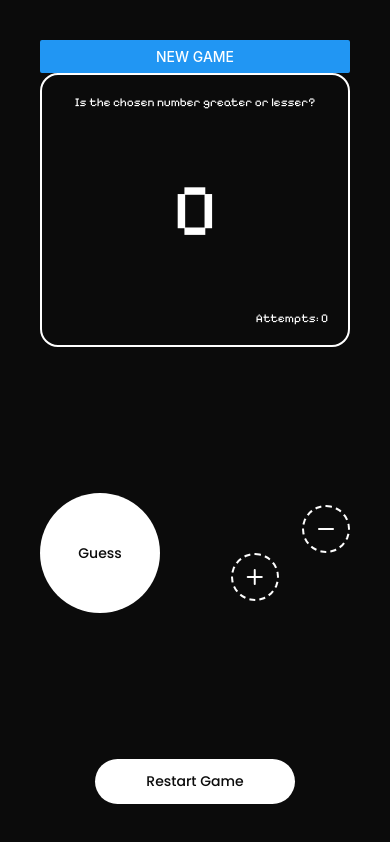
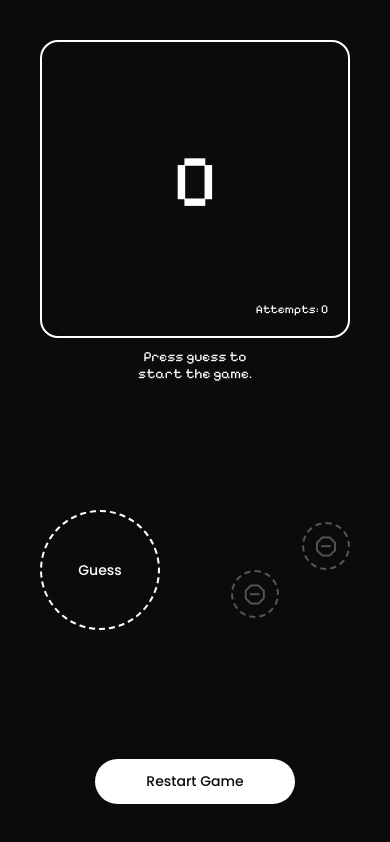
Before and after one commit to EdmirSoares/Can-it-guess-your-number-app, a React Native app: screen /GameScreen in a window 390 px wide. Built offline with nearby package versions, Linux system fonts and the light colour scheme.

Commit message:
fix: Ajustes nas funções da GameScreen, manejo de states e implementação das animações

```diff
--- a/package.json
+++ b/package.json
@@ -18,7 +18,8 @@
     "react-native-safe-area-context": "4.10.5",
     "react-native-screens": "3.31.1",
     "expo-font": "~12.0.9",
-    "expo-splash-screen": "~0.27.5"
+    "expo-splash-screen": "~0.27.5",
+    "react-native-reanimated": "~3.10.1"
   },
   "devDependencies": {
     "@babel/core": "^7.20.0",
--- a/src/components/PlayButton/index.tsx
+++ b/src/components/PlayButton/index.tsx
@@ -1,15 +1,30 @@
 import { Text, TouchableOpacity } from "react-native";
 import styles from "./styles";
+import { ReactNode } from "react";
 
 interface PlayButtonProps {
-	textButton: string;
+	textButton?: string;
+	icon?: ReactNode;
+	disabled?: boolean;
 	onPress: () => void;
 }
 
-export default function PlayButton({ textButton, onPress }: PlayButtonProps) {
+export default function PlayButton({
+	textButton,
+	icon,
+	disabled,
+	onPress,
+}: PlayButtonProps) {
 	return (
-		<TouchableOpacity style={styles.button} onPress={onPress}>
-			<Text style={styles.buttonText}>{textButton}</Text>
+		<TouchableOpacity
+			style={styles.button}
+			onPress={onPress}
+			disabled={disabled}
+		>
+			<Text style={styles.buttonText}>
+				{textButton}
+				{icon}
+			</Text>
 		</TouchableOpacity>
 	);
 }
--- a/src/components/PlayButton/styles.ts
+++ b/src/components/PlayButton/styles.ts
@@ -2,15 +2,17 @@ import { StyleSheet } from "react-native";
 
 const styles = StyleSheet.create({
 	button: {
-		backgroundColor: "#fff",
 		width: 120,
 		height: 120,
+		borderWidth: 2,
+		borderColor: "#FFF",
+		borderStyle: "dashed",
 		borderRadius: 999,
 		alignItems: "center",
 		justifyContent: "center",
 	},
 	buttonText: {
-		color: "#0B0B0B",
+		color: "#FFF",
 		fontSize: 14,
 		fontFamily: "Poppins-Medium",
 		textAlign: "center",
--- a/src/components/SecondaryButton/index.tsx
+++ b/src/components/SecondaryButton/index.tsx
@@ -4,15 +4,21 @@ import { ReactNode } from "react";
 
 interface SecondaryButtonProps {
 	onPress: () => void;
+	disabled?: boolean;
 	icon: ReactNode;
 }
 
 export default function SecondaryButton({
 	onPress,
+	disabled,
 	icon,
 }: SecondaryButtonProps) {
 	return (
-		<TouchableOpacity style={styles.button} onPress={() => onPress()}>
+		<TouchableOpacity
+			style={styles.button}
+			onPress={() => onPress()}
+			disabled={disabled}
+		>
 			{icon}
 		</TouchableOpacity>
 	);
--- a/src/screens/GameScreen/index.tsx
+++ b/src/screens/GameScreen/index.tsx
@@ -1,10 +1,11 @@
-import { Button, Text, View } from "react-native";
+import { Text, View } from "react-native";
 import styles from "./styles";
 import useApp from "./useApp";
 import PrimaryButton from "../../components/PrimaryButton";
 import PlayButton from "../../components/PlayButton";
 import SecondaryButton from "../../components/SecondaryButton";
-import { Feather } from "@expo/vector-icons";
+import { Feather, Octicons, FontAwesome6, Entypo } from "@expo/vector-icons";
+import Animated, { FadeIn } from "react-native-reanimated";
 
 export default function GameScreen() {
 	const {
@@ -12,159 +13,104 @@ export default function GameScreen() {
 		newGameHandler,
 		guessNumberMinHandler,
 		guessNumberMaxHandler,
-		userNumber2,
 		isvisible,
+		isDisabled,
 		guessRounds,
-		guessNumberMin,
-		guessNumberMax,
 		randomNumberGenerated,
 	} = useApp();
 
 	return (
 		<View style={styles.container}>
-			{/* <Button
-				title="Start Game"
-				onPress={() =>
-					randomNumberComputer({
-						min: guessNumberMin,
-						max: guessNumberMax,
-					})
-				}
-			/> */}
-			{!isvisible && (
-				<View>
-					<Button title="New Game" onPress={newGameHandler} />
-				</View>
-			)}
-			<View
-				style={{
-					flex: 2,
-					width: "100%",
-				}}
-			>
-				<View
-					style={{
-						flex: 1,
-						alignItems: "center",
-						justifyContent: "center",
-						borderWidth: 2,
-						borderRadius: 18,
-						borderColor: "#fff",
-						padding: 20,
-					}}
-				>
-					<View
-						style={{
-							width: "100%",
-							alignItems: "center",
-							justifyContent: "center",
-						}}
-					>
-						<Text
-							style={{
-								color: "#fff",
-								textAlign: "center",
-								fontFamily: "PixelifySans",
-								fontSize: 12,
-							}}
-						>
-							Is the chosen number greater or lesser?
-						</Text>
+			<View style={styles.resultContainer}>
+				<View style={styles.resultContent}>
+					<View style={styles.generatedNumberContainer}>
+						<Animated.View entering={FadeIn.duration(500)}>
+							<Text style={styles.generatedNumber}>
+								{randomNumberGenerated}
+							</Text>
+						</Animated.View>
 					</View>
-					<View
-						style={{
-							flex: 1,
-							width: "100%",
-							alignItems: "center",
-							justifyContent: "center",
-						}}
-					>
-						<Text
-							style={{
-								color: "#fff",
-								fontSize: 74,
-								fontFamily: "PixelifySans",
-							}}
-						>
-							{randomNumberGenerated}
-						</Text>
-					</View>
-					<View
-						style={{
-							alignSelf: "flex-end",
-						}}
-					>
-						<Text
-							style={{
-								color: "#fff",
-								textAlign: "center",
-								fontFamily: "PixelifySans",
-								fontSize: 12,
-							}}
-						>
+					<View style={styles.smallTextContainer}>
+						<Text style={styles.smallText}>
 							Attempts: {guessRounds}
 						</Text>
 					</View>
 				</View>
 			</View>
-			<View
-				style={{
-					flexDirection: "row",
-					alignItems: "center",
-					flex: 3,
-				}}
-			>
-				<View
-					style={{
-						flex: 1.6,
-						width: "100%",
-					}}
-				>
+			<View style={styles.descriptionTextContainer}>
+				{guessRounds > 0 ? (
+					<Text style={styles.descriptionText}>
+						{`Is the chosen number\ngreater or lesser?`}
+					</Text>
+				) : (
+					<Text style={styles.descriptionText}>
+						{`Press guess to\nstart the game.`}
+					</Text>
+				)}
+			</View>
+
+			<View style={styles.buttonsArea}>
+				<View style={styles.leftButtonArea}>
 					<PlayButton
-						textButton="Guess"
-						onPress={() =>
-							randomNumberComputer({
-								min: guessNumberMin,
-								max: guessNumberMax,
-							})
+						textButton={
+							isDisabled ? "Guess" : "Greater\nthan or less than?"
 						}
+						disabled={!isDisabled}
+						onPress={() => randomNumberComputer()}
 					/>
 				</View>
 
 				<View
-					style={{
-						flex: 1,
-						justifyContent: "center",
-						alignItems: "center",
-					}}
+					style={[
+						styles.rightButtonArea,
+						{ opacity: !isDisabled ? 1 : 0.3 },
+					]}
 				>
-					<View
-						style={{
-							alignSelf: "flex-end",
-						}}
-					>
+					<View style={styles.rightEndButtonContainer}>
 						<SecondaryButton
+							disabled={isDisabled}
 							icon={
-								<Feather name="minus" size={24} color="white" />
+								isDisabled ? (
+									<Octicons
+										name="blocked"
+										size={20}
+										color="#fff"
+									/>
+								) : (
+									<Feather
+										name="minus"
+										size={24}
+										color="white"
+									/>
+								)
 							}
 							onPress={guessNumberMinHandler}
 						/>
 					</View>
-					<View
-						style={{
-							alignSelf: "flex-start",
-						}}
-					>
+					<View style={styles.rightStartButtonContainer}>
 						<SecondaryButton
+							disabled={isDisabled}
 							icon={
-								<Feather name="plus" size={24} color="white" />
+								isDisabled ? (
+									<Octicons
+										name="blocked"
+										size={20}
+										color="#fff"
+									/>
+								) : (
+									<Feather
+										name="plus"
+										size={24}
+										color="#fff"
+									/>
+								)
 							}
 							onPress={guessNumberMaxHandler}
 						/>
 					</View>
 				</View>
 			</View>
-			<View style={{ alignItems: "center" }}>
+			<View style={styles.footerContainer}>
 				<PrimaryButton
 					textButton="Restart Game"
 					onPress={newGameHandler}
--- a/src/screens/GameScreen/styles.ts
+++ b/src/screens/GameScreen/styles.ts
@@ -5,9 +5,75 @@ const styles = StyleSheet.create({
 		flex: 1,
 		width: "100%",
 		padding: 40,
+		gap: 10,
 		backgroundColor: "#0b0b0b",
 		position: "relative",
 	},
+	resultContainer: {
+		flex: 2.5,
+		width: "100%",
+	},
+	resultContent: {
+		flex: 1,
+		alignItems: "center",
+		justifyContent: "center",
+		borderWidth: 2,
+		borderRadius: 18,
+		borderColor: "#fff",
+		padding: 20,
+	},
+	generatedNumberContainer: {
+		flex: 1,
+		width: "100%",
+		alignItems: "center",
+		justifyContent: "center",
+	},
+	generatedNumber: {
+		color: "#fff",
+		fontSize: 74,
+		fontFamily: "PixelifySans",
+	},
+	smallTextContainer: {
+		alignSelf: "flex-end",
+	},
+	smallText: {
+		color: "#fff",
+		textAlign: "center",
+		fontFamily: "PixelifySans",
+		fontSize: 12,
+	},
+	descriptionTextContainer: {
+		width: "100%",
+		alignItems: "center",
+		justifyContent: "center",
+	},
+	descriptionText: {
+		color: "#fff",
+		textAlign: "center",
+		fontFamily: "PixelifySans",
+		fontSize: 14,
+	},
+	buttonsArea: {
+		flexDirection: "row",
+		alignItems: "center",
+		flex: 3,
+	},
+	leftButtonArea: {
+		flex: 1.6,
+		width: "100%",
+	},
+	rightButtonArea: {
+		flex: 1,
+		justifyContent: "center",
+		alignItems: "center",
+	},
+	rightEndButtonContainer: {
+		alignSelf: "flex-end",
+	},
+	rightStartButtonContainer: {
+		alignSelf: "flex-start",
+	},
+	footerContainer: { alignItems: "center" },
 });
 
 export default styles;
--- a/src/screens/GameScreen/useApp.ts
+++ b/src/screens/GameScreen/useApp.ts
@@ -1,29 +1,35 @@
 import { RouteProp, useRoute } from "@react-navigation/native";
 import { useNavigation } from "@react-navigation/native";
-import { useState } from "react";
+import { useEffect, useState } from "react";
 import { GameScreenNavigationProp } from "../../types/navigation";
 
 interface RouteParams {
 	userNumber?: number;
 }
-interface randomNumberComputer {
-	min: number;
-	max: number;
-}
 
 export default function useApp() {
 	const [isvisible, setIsVisible] = useState(false);
+	const [isDisabled, setisDisabled] = useState(true);
 	const [guessRounds, setGuessRounds] = useState(0);
-	const [guessNumberMin, setGuessNumberMin] = useState(1);
-	const [guessNumberMax, setGuessNumberMax] = useState(99);
+	const [isLessThan, setisLessThan] = useState(99);
+	const [isMoreThan, setisMoreThan] = useState(1);
 	const [randomNumberGenerated, setRandomNumberGenerated] = useState(0);
 
 	const route = useRoute<RouteProp<{ params: RouteParams }, "params">>();
 	const userNumber2 = route.params?.userNumber;
 	const navigation = useNavigation<GameScreenNavigationProp>();
 
-	function randomNumberComputer({ min, max }: randomNumberComputer) {
-		const randomNumber = Math.floor(Math.random() * (max - min + 1) + min);
+	useEffect(() => {
+		console.log("more: " + isMoreThan, "less: " + isLessThan);
+	}, [isLessThan, isMoreThan]);
+
+	function randomNumberComputer(
+		lessThan = isLessThan,
+		moreThan = isMoreThan
+	) {
+		const randomNumber = Math.floor(
+			Math.random() * (moreThan - lessThan + 1) + lessThan
+		);
 		console.log("generated by computer:", randomNumber);
 		setRandomNumberGenerated(randomNumber);
 		if (randomNumber === userNumber2) {
@@ -34,6 +40,7 @@ export default function useApp() {
 			return;
 		} else {
 			console.log("Computer guessed the wrong number");
+			setisDisabled(false);
 			setGuessRounds((prev) => prev + 1);
 			setRandomNumberGenerated(randomNumber);
 			return;
@@ -41,18 +48,20 @@ export default function useApp() {
 	}
 
 	function guessNumberMinHandler() {
-		setGuessNumberMin(randomNumberGenerated);
+		setisDisabled((prev) => !prev);
+		setisLessThan(randomNumberGenerated);
 	}
 
 	function guessNumberMaxHandler() {
-		setGuessNumberMax(randomNumberGenerated);
+		setisDisabled((prev) => !prev);
+		setisMoreThan(randomNumberGenerated);
 	}
 
 	function newGameHandler() {
 		setIsVisible((previsousState) => !previsousState);
 		setGuessRounds(0);
-		setGuessNumberMin(1);
-		setGuessNumberMax(99);
+		setisLessThan(1);
+		setisMoreThan(99);
 	}
 
 	return {
@@ -62,9 +71,10 @@ export default function useApp() {
 		guessNumberMaxHandler,
 		userNumber2,
 		isvisible,
+		isDisabled,
 		guessRounds,
-		guessNumberMin,
-		guessNumberMax,
+		isLessThan,
+		isMoreThan,
 		randomNumberGenerated,
 	};
 }
```
Also changed, not shown: src/screens/Home/index.tsx (+47 -4 lines), 1 other file (tests, documents, lock files or other folders).
